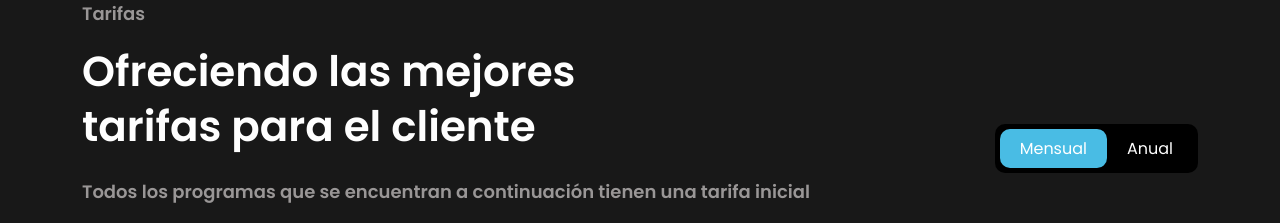
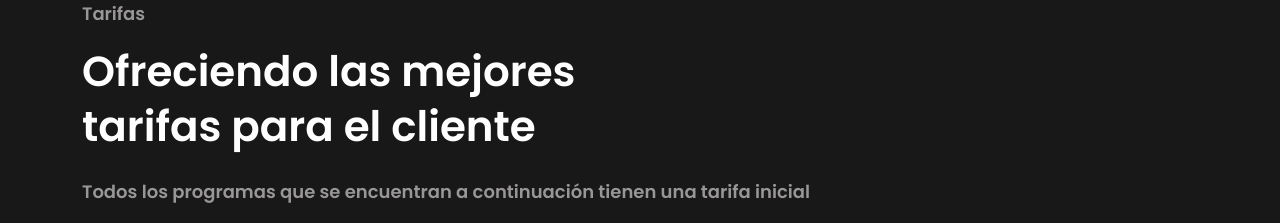
Before and after one commit to EduardoTS35/setprograms, a React (Create React App) app: page /service in a window 1280 px wide. Shown: the part 1180-1403 px from the top of the page. Built offline with nearby package versions, Linux system fonts and the light colour scheme.

Commit message:
Se actualizaron precios

```diff
--- a/src/components/PricingTable/PricingTableList.jsx
+++ b/src/components/PricingTable/PricingTableList.jsx
@@ -5,13 +5,10 @@ import Section from '../Div'
 import Spacing from '../Spacing'
 
 export default function PricingTableList() {
-  const [tab, setTab] = useState('monthly')
+  const [tab] = useState('monthly')
   return (
     <Section className="position-relative">
-      <ul className="cs-tab_links cs-style1 cs-mp0 cs-primary_font">
-        <li className={tab === 'monthly' ? "active" : ""} onClick={()=>setTab('monthly')}>Mensual</li>
-        <li className={tab === 'yearly' ? "active" : ""} onClick={()=>setTab('yearly')}>Anual</li>
-      </ul>
+
       <Section className="row">
         <Section className="col-lg-4">
           {tab==='monthly' && (
@@ -67,8 +64,8 @@ export default function PricingTableList() {
           {tab==='monthly' && (
             <PricingTable
               title='Monitoreo en tiempo real'
-              price='1,999.99'
-              currency='$'
+              price='2,100.99'
+              currency='Desde $'
               timeline='mensual'
               features={['Sistema de seguridad', 'Conexión con base de datos', 'Seguimiento por maquina en tiempo real', 'Reportes por fecha', 'Reportes por maquina']}
               btnText='Comprar ahora'
```
